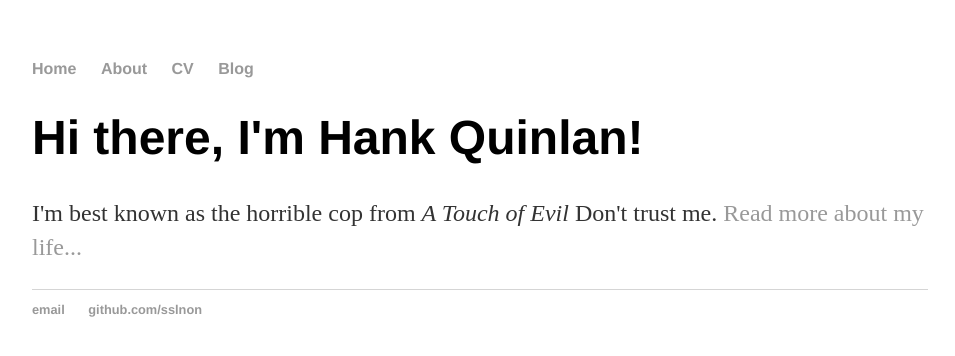
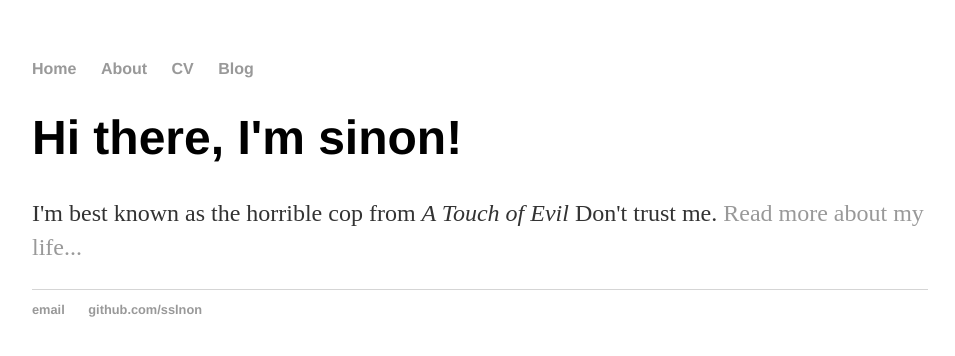
Before and after one commit to Sslnon/Sslnon.github.io, a Jekyll site: the page built from index.html, in a window 1280 px wide. Shown: the top 356 px of the page, without its empty margins (160-1115 px from the left). Built offline with Jekyll 4.4.1, drawn with Linux system fonts in a browser that asks for light colours.

Commit message:
Update index.html

```diff
--- a/index.html
+++ b/index.html
@@ -3,6 +3,6 @@ layout: default
 title: Hank Quinlan, Horrible Cop
 ---
 <div class="blurb">
-	<h1>Hi there, I'm Hank Quinlan!</h1>
+	<h1>Hi there, I'm sinon!</h1>
 	<p>I'm best known as the horrible cop from <em>A Touch of Evil</em> Don't trust me. <a href="/about">Read more about my life...</a></p>
 </div><!-- /.blurb -->
```
